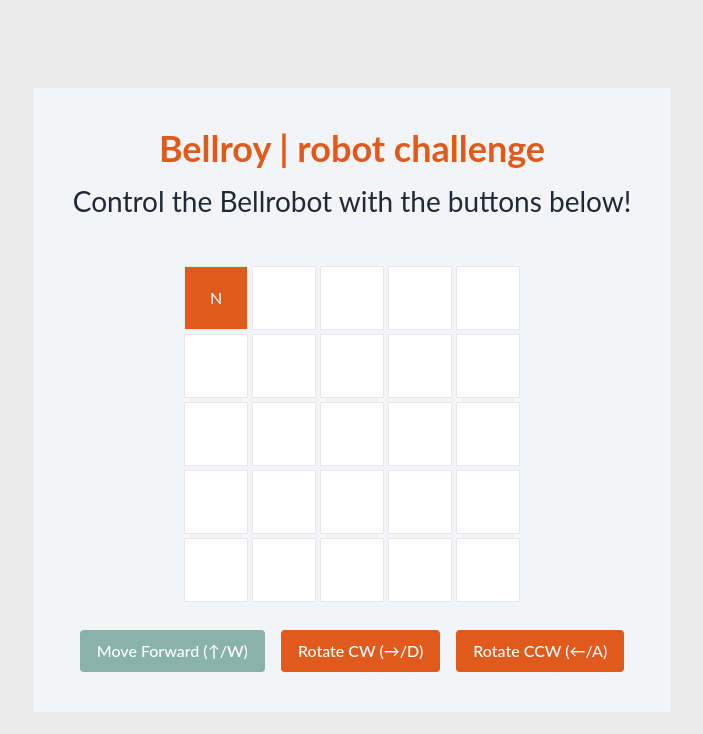
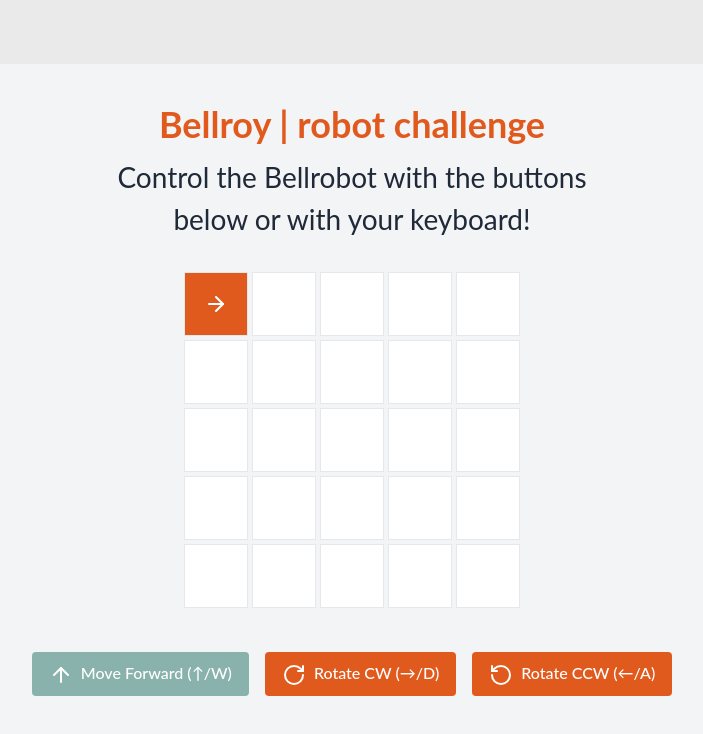
Before and after one commit to ensarokumus/ensarokumus-submission, a React (Vite) app: page / in a window 1280 px wide. Shown: the top 734 px of the page, without its empty margins (288-991 px from the left). Built offline with nearby package versions, Linux system fonts and the light colour scheme.

Commit message:
feat: adds lucide react icons

```diff
--- a/package.json
+++ b/package.json
@@ -10,6 +10,7 @@
     "preview": "vite preview"
   },
   "dependencies": {
+    "lucide-react": "^0.424.0",
     "react": "^18.3.1",
     "react-dom": "^18.3.1"
   },
--- a/src/components/RobotControl.tsx
+++ b/src/components/RobotControl.tsx
@@ -1,4 +1,5 @@
 import { useCallback, useEffect, useState } from "react";
+import { ArrowUp, RotateCw, RotateCcw } from "lucide-react";
 
 type Position = {
   x: number;
@@ -10,7 +11,7 @@
 
 const RobotControl = () => {
   const [position, setPosition] = useState<Position>({ x: 0, y: 0 });
-  const [direction, setDirection] = useState<Direction>("N");
+  const [direction, setDirection] = useState<Direction>("E");
 
   const moveForward = useCallback(() => {
     const moves = {
@@ -76,10 +77,10 @@
       <h1 className="text-4xl font-bold text-primary">
         Bellroy | robot challenge
       </h1>
-      <p className="text-[1.75rem] mb-8 text-gray-800">
-        Control the Bellrobot with the buttons below!
+      <p className="text-[1.75rem] mb-5 text-gray-800 max-w-lg">
+        Control the Bellrobot with the buttons below or with your keyboard!
       </p>
-      <div className="grid grid-cols-5 gap-1 mb-4">
+      <div className="grid grid-cols-5 gap-1 mb-8">
         {[...Array(25)].map((_, index) => {
           const x = index % 5;
           const y = Math.floor(index / 5);
@@ -91,7 +92,19 @@
                 isRobot ? "bg-primary text-white" : "bg-white"
               } flex items-center justify-center`}
             >
-              {isRobot && direction}
+              {isRobot && (
+                <ArrowUp
+                  className={`text-white transform ${
+                    direction === "E"
+                      ? "rotate-90"
+                      : direction === "S"
+                      ? "rotate-180"
+                      : direction === "W"
+                      ? "-rotate-90"
+                      : ""
+                  }`}
+                />
+              )}
             </div>
           );
         })}
@@ -101,18 +114,21 @@
           onClick={moveForward}
           className="bg-secondary hover:bg-secondary hover:brightness-90 text-white px-4 py-2 rounded transition-colors"
         >
+          <ArrowUp className="inline mr-2" />
           Move Forward (↑/W)
         </button>
         <button
           onClick={() => rotate(true)}
           className="text-white px-4 py-2 rounded transition-colors"
         >
+          <RotateCw className="inline mr-2" />
           Rotate CW (→/D)
         </button>
         <button
           onClick={() => rotate(false)}
           className="text-white px-4 py-2 rounded transition-colors"
         >
+          <RotateCcw className="inline mr-2" />
           Rotate CCW (←/A)
         </button>
       </div>
```
Also changed, not shown: 1 other file (tests, documents, lock files or other folders).
